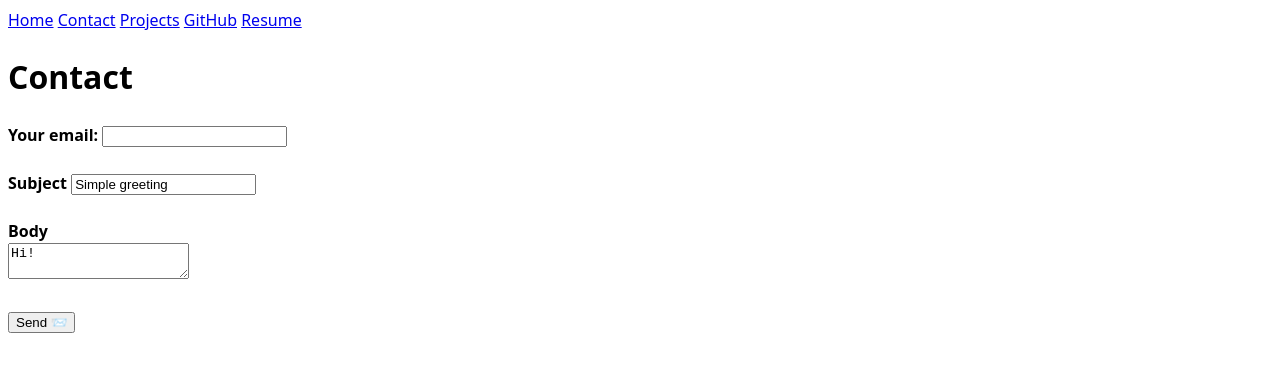
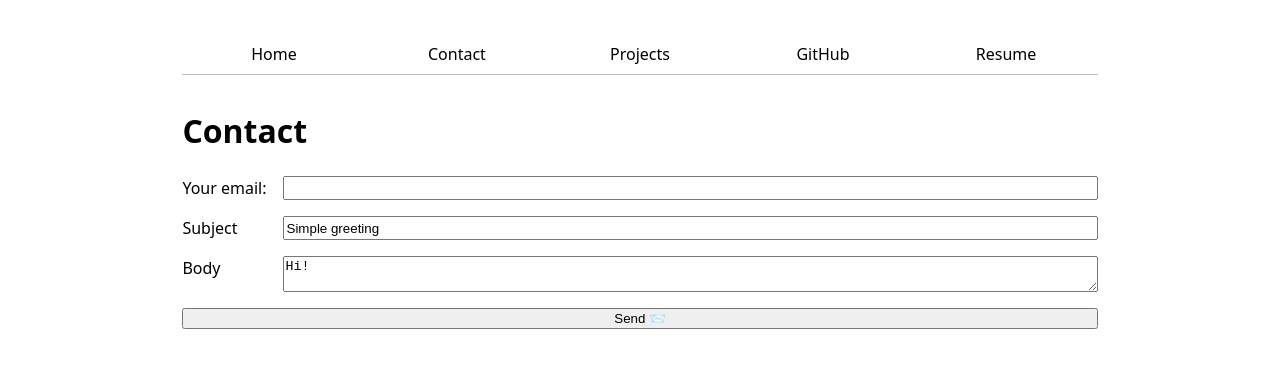
Before and after one commit to Tanya301/portfolio, a plain HTML site: page contact/index.html in a window 1280 px wide. Drawn offline with Linux system fonts and the light colour scheme.

Commit message:
contact page

```diff
--- a/contact/index.html
+++ b/contact/index.html
@@ -11,14 +11,14 @@
         <a href="../index.html">Home</a>
         <a href="../contact/index.html">Contact</a>
         <a href="../projects/index.html">Projects</a>
-        <a href="https://github.com/Tanya301", target="_blank">GitHub</a>
+        <a href="https://github.com/Tanya301" target="_blank">GitHub</a>
         <a href="../resume/index.html">Resume</a>
     </nav>
     <h1>Contact</h1>
-    <form action="mailto:tsamokhvalova@ucsd.edu", method="POST", enctype="text/plain">
-        <b>Your email:</b> <input name="email", type="email"> <br> <br>
-        <b>Subject</b> <input name="subject", value="Simple greeting"> <br> <br>
-        <b>Body</b> <br> <textarea name="body">Hi!</textarea> <br> <br>
+    <form action="mailto:tsamokhvalova@ucsd.edu" method="POST" enctype="text/plain">
+        <label>Your email: <input name="email" type="email"></label>
+        <label>Subject <input name="subject" value="Simple greeting"></label>
+        <label>Body <textarea name="body">Hi!</textarea></label>
         <button type="submit">Send 📨</button>
     </form>
 </body>
--- a/style.css
+++ b/style.css
@@ -1,7 +1,85 @@
+:root {
+    --color-accent: oklch(53.73% 0.1989 139.24);
+}
 body {
     /* Set line height to 1.5 times the font size
          and use the OS’s UI font as the website font
        */
     font: 100%/1.5 system-ui;
-    max-width: "10ch";
-  }
+    max-width: 100ch;
+    margin-inline: auto;
+    padding: 2%;
+}
+nav {
+    display: flex;
+    margin-bottom: 2em;
+    border-bottom-width: 1px;
+    border-bottom-style: solid;
+    border-bottom-color: oklch(80% 3% 200);
+}
+nav a {
+    flex: 1;
+    text-decoration: none;
+    color: inherit;
+    text-align: center;
+    padding: 0.5em;
+}
+nav a.current {
+    border-bottom-width: 4px;
+    border-bottom-color: oklch(80% 3% 200);
+    font-weight: bold;
+    padding-bottom: 1px;
+    border-bottom-style: solid;
+}
+a:hover {
+    border-bottom-width: 4px;
+    border-bottom-color: var(--color-accent);
+    font-weight: bold;
+    padding-bottom: 1px;
+    border-bottom-style: solid;
+    background-color: oklch(from var(--color-accent) 95% 5% h)
+}
+
+form {
+    display: grid;
+    grid-template-columns: auto 1fr;
+    gap: 1em;
+}
+label {
+    display: grid;
+    grid-template-columns: subgrid;
+    grid-column: 1 / -1;
+}
+button {
+    grid-column: 1 / -1;
+}
+button:hover {
+    border-style: solid;
+    border-width: 2px;
+    border-color: var(--color-accent);
+    background-color: oklch(from var(--color-accent) 95% 5% h);
+}
+
+/*input {
+    font: inherit;
+    width: 100%;
+    box-sizing: border-box;
+}
+textarea {
+    font: inherit;
+    width: 100%;
+    box-sizing: border-box;
+}
+button {
+    font: inherit;
+    width: 100%;
+    box-sizing: border-box;
+    display: block;
+}
+label {
+    font: inherit;
+    width: 100%;
+    box-sizing: border-box;
+    margin-block: 1em;
+    display: block;
+}
```
Also changed, not shown: index.html (+0 -28 lines), 1 other file.
